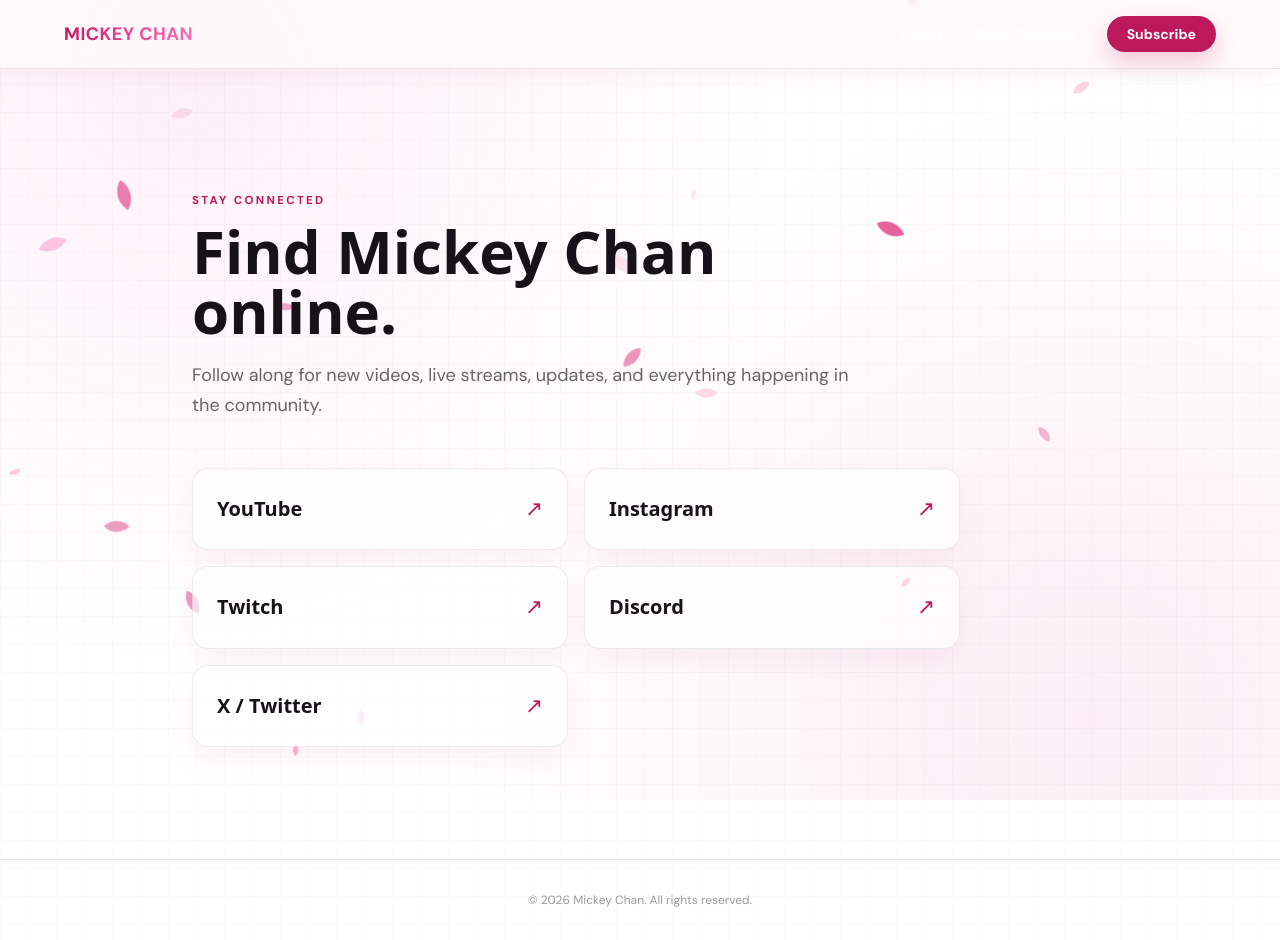
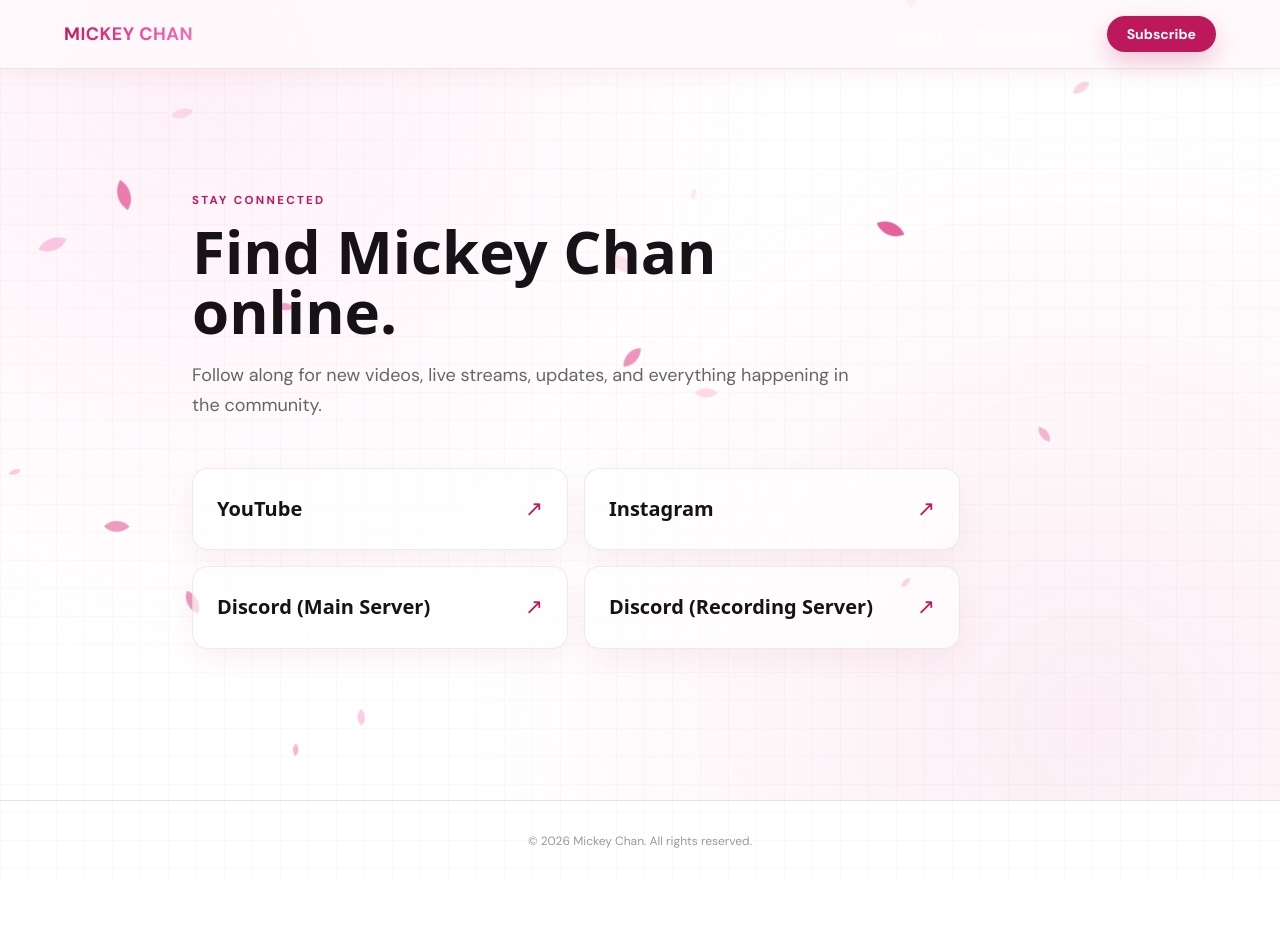
Before and after one commit to dhanushk56/mickey-chan-next, a Next.js app: page /socials in a window 1280 px wide. After the commit the page ends 881 px from the top, so only its background shows below. Built offline with nearby package versions, Linux system fonts and the light colour scheme.

Commit message:
Revise social media links in socials.js
Updated social media links for Instagram and Discord.

```diff
--- a/data/socials.js
+++ b/data/socials.js
@@ -1,7 +1,6 @@
 export const socials = [
   { name: "YouTube", href: "https://youtube.com/@mickeychaan" },
-  { name: "Instagram", href: "#" },
-  { name: "Twitch", href: "#" },
-  { name: "Discord", href: "#" },
-  { name: "X / Twitter", href: "#" },
+  { name: "Instagram", href: "https://www.instagram.com/mickeychanfr" },
+  { name: "Discord (Main Server)", href: "https://discord.com/invite/2VHhkWj6WX" },
+  { name: "Discord (Recording Server)", href: "https://discord.com/invite/H2VpvQRJbU" },
 ];
```
